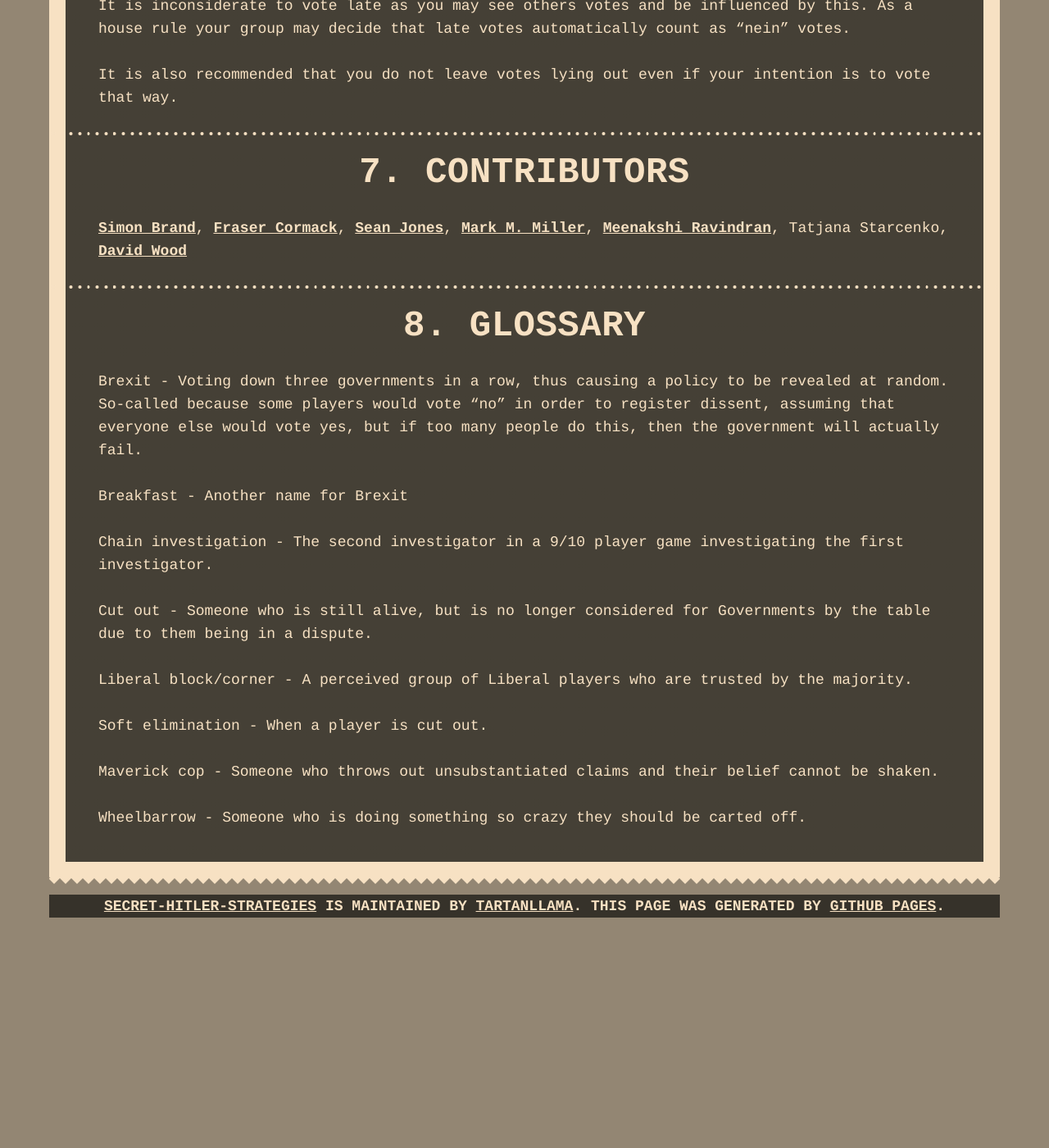
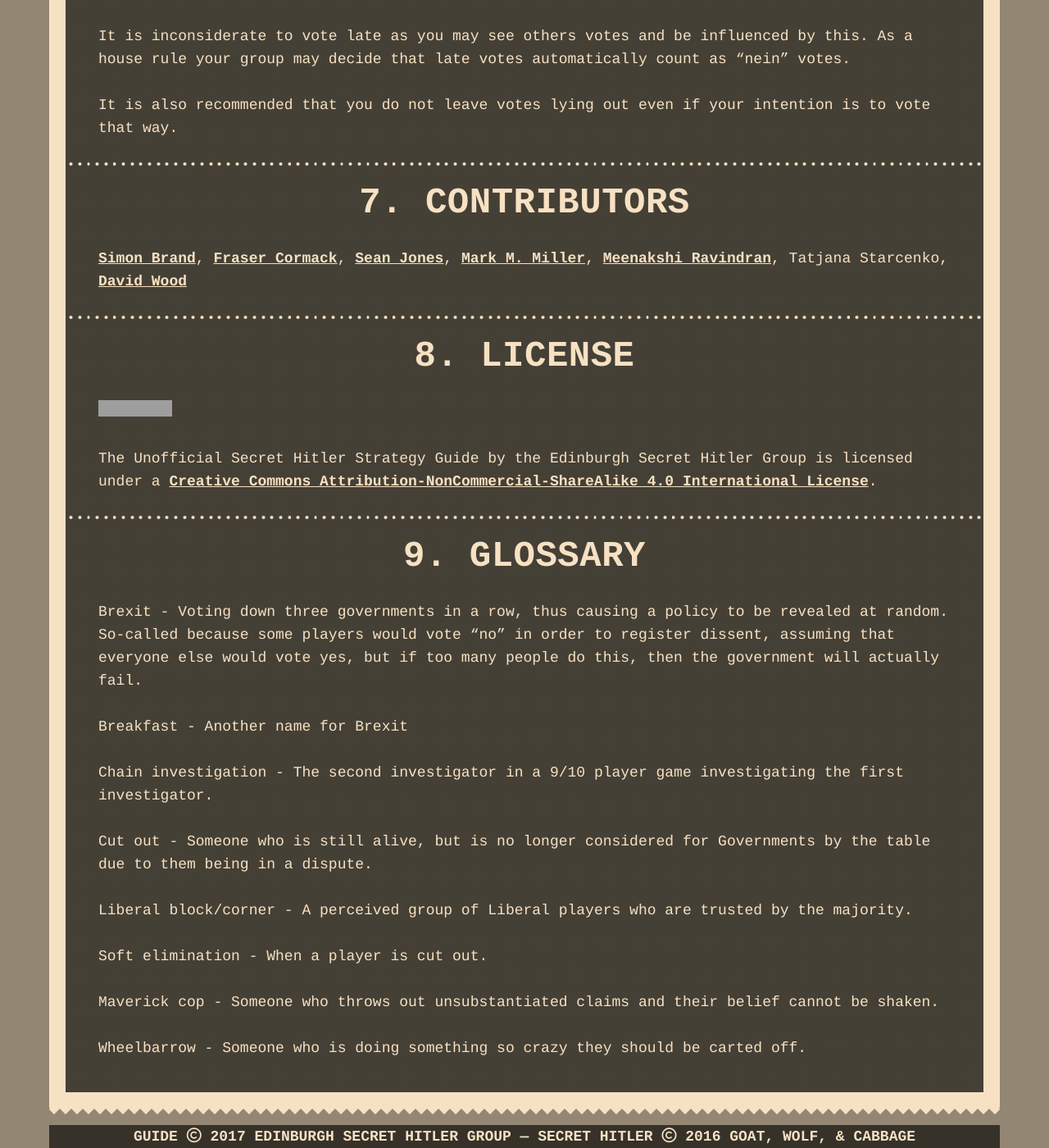
Before and after one commit to TartanLlama/secret-hitler-strategies, a Jekyll site: the page built from index.md, in a window 1280 px wide and 1400 px high, scrolled down 12986 px. Shown: the whole window at 82% size. Built offline with Jekyll 4.4.1, drawn with Linux system fonts in a browser that asks for light colours; nearby versions of some CDN libraries; before the commit the page ends 14105 px from its top, so only the background shows below that; grey boxes are pictures that could not be loaded.

Commit message:
Add copyright and license

```diff
--- a/_layouts/default.html
+++ b/_layouts/default.html
@@ -26,10 +26,10 @@
       </div>
 
       <footer class="secret-slice secret-text-center">
-        {% if site.github.is_project_page %}
-        <span class="site-footer-owner"><a href="{{ site.github.repository_url }}">{{ site.github.repository_name }}</a> is maintained by <a href="{{ site.github.owner_url }}">{{ site.github.owner_name }}</a>.</span>
-        {% endif %}
-        <span class="site-footer-credits">This page was generated by <a href="https://pages.github.com">GitHub Pages</a>.</span>
+        <span class="site-footer">
+          Guide <i class="fa fa-copyright"></i> 2017 Edinburgh Secret Hitler Group &mdash;
+          Secret Hitler <i class="fa fa-copyright"></i> 2016 Goat, Wolf, & Cabbage
+          <span>
       </footer>
     </div>
 
--- a/index.md
+++ b/index.md
@@ -221,6 +221,14 @@ It is also recommended that you do not leave votes lying out even if your intent
 
 -----------------
 
+## License
+
+[![Creative Commons Licence](https://i.creativecommons.org/l/by-nc-sa/4.0/88x31.png)](http://creativecommons.org/licenses/by-nc-sa/4.0/)
+
+The Unofficial Secret Hitler Strategy Guide by the Edinburgh Secret Hitler Group is licensed under a [Creative Commons Attribution-NonCommercial-ShareAlike 4.0 International License](http://creativecommons.org/licenses/by-nc-sa/4.0/).
+
+-----------------
+
 ## Glossary
 
 Brexit - Voting down three governments in a row, thus causing a policy to be revealed at random. So-called because some players would vote “no” in order to register dissent, assuming that everyone else would vote yes, but if too many people do this, then the government will actually fail.
```
Also changed, not shown: 1 other file.
